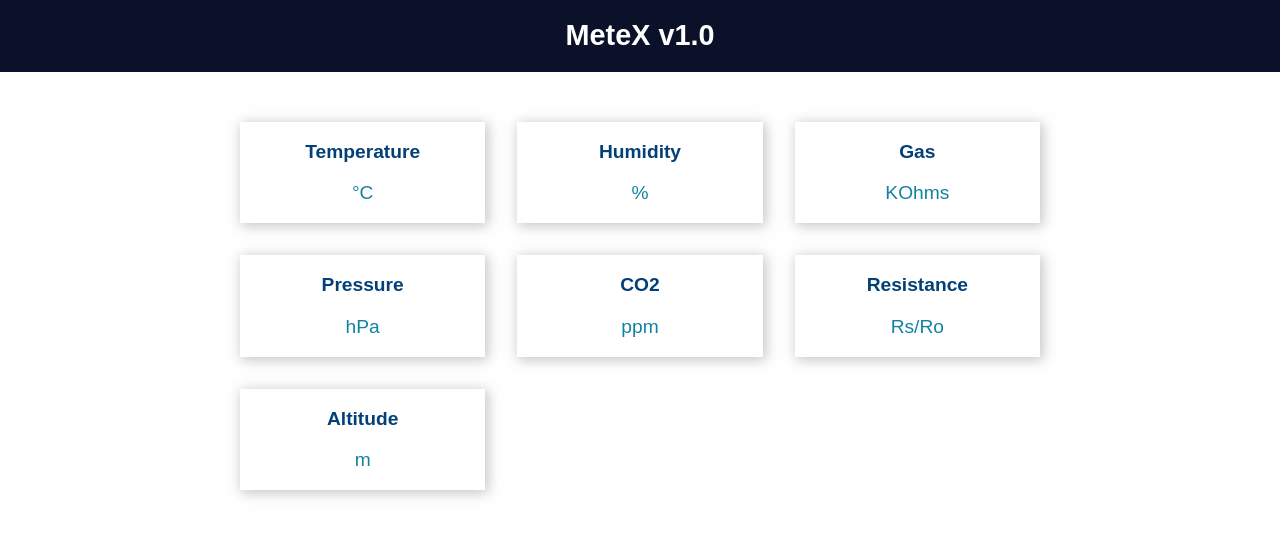
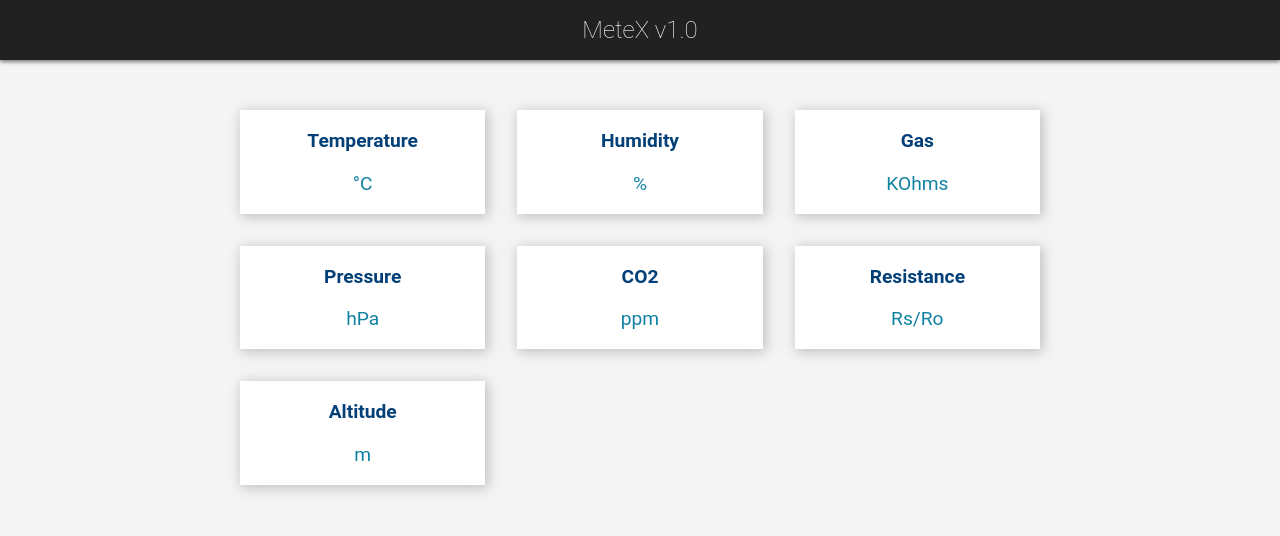
Before and after one commit to falkura/ESP8266-Meteostation, a plain HTML site: page data/index.html in a window 1280 px wide. Drawn offline with Linux system fonts and the light colour scheme.

Commit message:
changed web page style

```diff
--- a/data/index.html
+++ b/data/index.html
@@ -1,15 +1,15 @@
 <!DOCTYPE html>
-<html>
+<html lang="en">
 
 <head>
     <title>MeteX</title>
-    <meta name="viewport" content="width=device-width, initial-scale=1">
-    <link rel="icon" type="image/png" href="favicon.png">
+    <meta charset="UTF-8">
+    <meta name="viewport" content="width=device-width, initial-scale=1.0">
     <link rel="stylesheet" type="text/css" href="style.css">
 </head>
 
 <body>
-    <div class="topnav">
+    <div class="header">
         <h1>MeteX v1.0</h1>
     </div>
     <div class="content">
--- a/data/style.css
+++ b/data/style.css
@@ -1,22 +1,31 @@
 html {
-    font-family: Arial, Helvetica, sans-serif;
-    display: inline-block;
+    font-family: 'Roboto', monospace;
     text-align: center;
+    margin: 0;
+    padding: 0;
+    background-color: #f5f5f5;
 }
+
 h1 {
-    font-size: 1.8rem;
-    color: white;
+    font-size: 1.5rem;
+    color: #ffffff;
+    font-weight: 100;
 }
-.topnav {
+
+.header {
     overflow: hidden;
-    background-color: #0A1128;
+    background-color: #212121;
+    box-shadow: 0 2px 4px rgba(0, 0, 0, 0.5);
 }
+
 body {
     margin: 0;
 }
+
 .content {
     padding: 50px;
 }
+
 .card-grid {
     max-width: 800px;
     margin: 0 auto;
@@ -24,15 +33,18 @@ body {
     grid-gap: 2rem;
     grid-template-columns: repeat(auto-fit, minmax(200px, 1fr));
 }
+
 .card {
     background-color: white;
-    box-shadow: 2px 2px 12px 1px rgba(140,140,140,.5);
+    box-shadow: 2px 2px 12px 1px rgba(140, 140, 140, .5);
 }
+
 .card-title {
     font-size: 1.2rem;
     font-weight: bold;
     color: #034078
 }
+
 .reading {
     font-size: 1.2rem;
     color: #1282A2;
```
